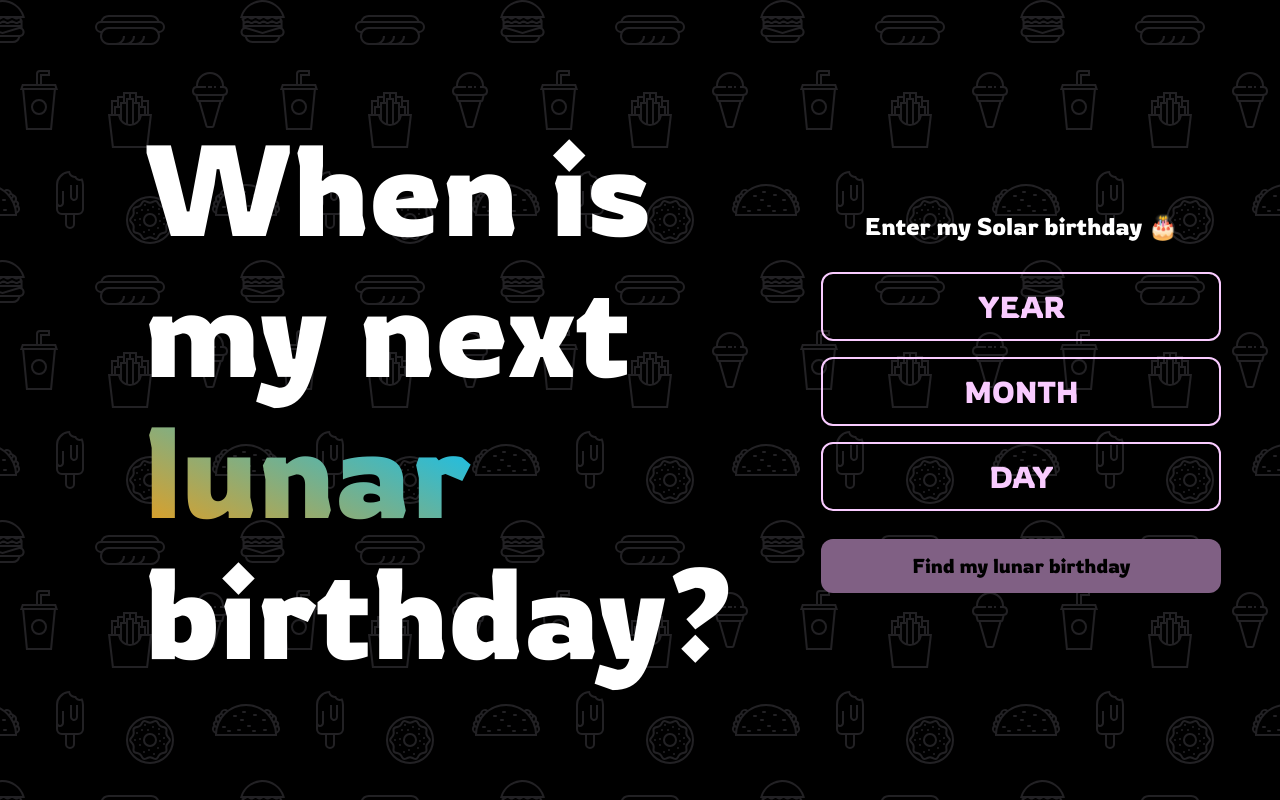
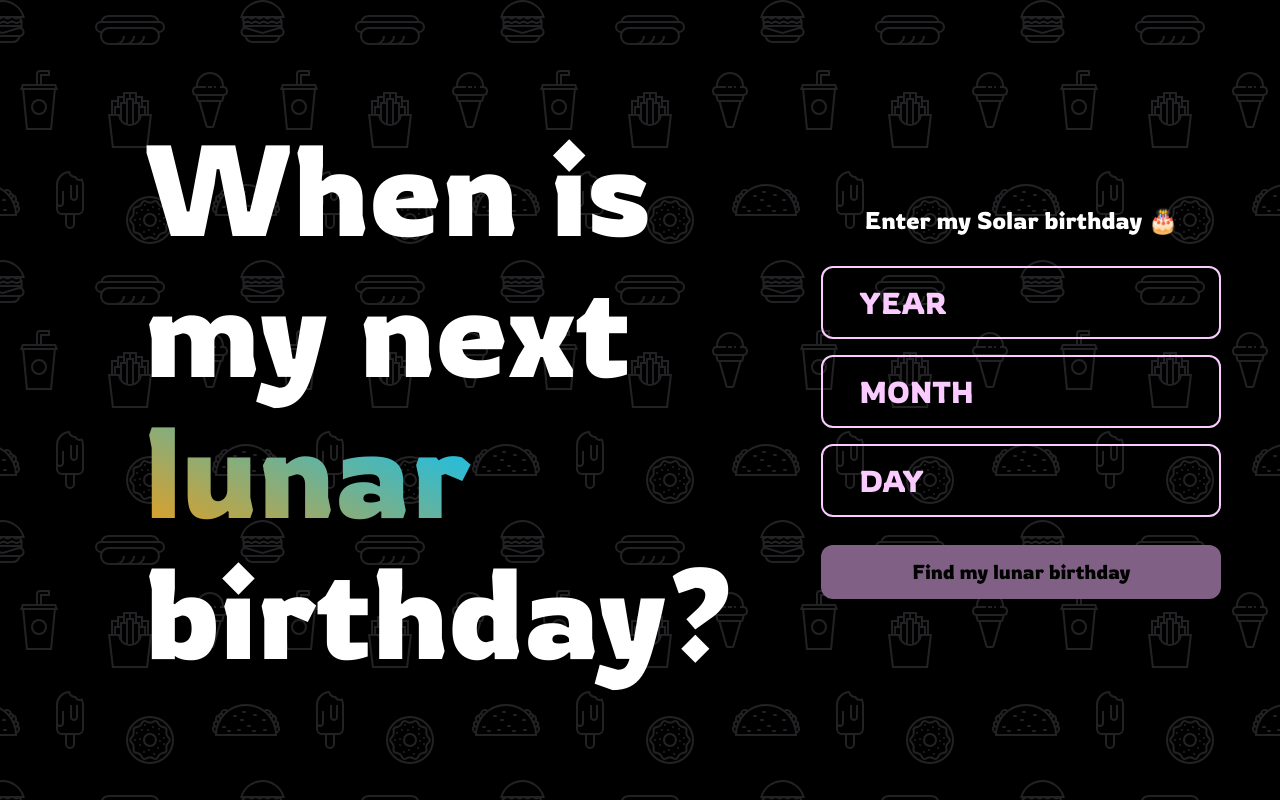
Before and after one commit to iamyujinwon/lunar-birthday-app, a React (Create React App) app: page / in a window 1280 px wide. Built offline with nearby package versions, Linux system fonts and the light colour scheme.

Commit message:
solar birthday select option text alignment fixed

```diff
--- a/src/pages/index.js
+++ b/src/pages/index.js
@@ -103,7 +103,7 @@ const Home = () =>  {
                             <div class="hidden lg:inline text-white text-2xl">Enter my Solar birthday 🎂</div>
                             <div class="text-xl flex flex-col space-y-4 lg:text-3xl">
                                 <span>
-                                    <select class="block mr-auto ml-auto w-[20rem] py-2.5 text-center bg-transparent text-lunar border-solid border-2 border-lunar rounded-xl appearance-none cursor-pointer lg:w-[25rem]" onChange={e=>(setInputYear(e.target.value))}>
+                                    <select class="w-[20rem] pl-7 py-2.5 bg-transparent text-lunar border-solid border-2 border-lunar rounded-xl appearance-none cursor-pointer lg:w-[25rem] pl-9 py-3" onChange={e=>(setInputYear(e.target.value))}>
                                         <option value={0} default>YEAR</option>
                                         {years.map(year => {
                                             return (<option key={year.value} value={year.value}>{year.text}</option>);
@@ -111,7 +111,7 @@ const Home = () =>  {
                                     </select>
                                 </span>
                                 <span>
-                                    <select class="block mr-auto ml-auto w-[20rem] py-2.5 text-center bg-transparent text-lunar border-solid border-2 border-lunar rounded-xl appearance-none cursor-pointer lg:w-[25rem]" onChange={e=>(setInputMonth(e.target.value))}>
+                                    <select class="w-[20rem] pl-7 py-2.5 bg-transparent text-lunar border-solid border-2 border-lunar rounded-xl appearance-none cursor-pointer lg:w-[25rem] pl-9 py-3" onChange={e=>(setInputMonth(e.target.value))}>
                                         <option value={0} default>MONTH</option>
                                         {months.map(month => {
                                             return (<option key={month.value} value={month.value}>{month.text}</option>);
@@ -119,7 +119,7 @@ const Home = () =>  {
                                     </select>
                                 </span>
                                 <span>
-                                    <select class="block mr-auto ml-auto w-[20rem] py-2.5 text-center bg-transparent text-lunar border-solid border-2 border-lunar rounded-xl appearance-none cursor-pointer lg:w-[25rem]" onChange={e=>(setInputDay(e.target.value))}>
+                                    <select class="w-[20rem] pl-7 py-2.5 bg-transparent text-lunar border-solid border-2 border-lunar rounded-xl appearance-none cursor-pointer lg:w-[25rem] pl-9 py-3" onChange={e=>(setInputDay(e.target.value))}>
                                         <option value={0} default>DAY</option>
                                         {days.map(day => {
                                             return (<option key={day.value} value={day.value}>{day.text}</option>);
```
